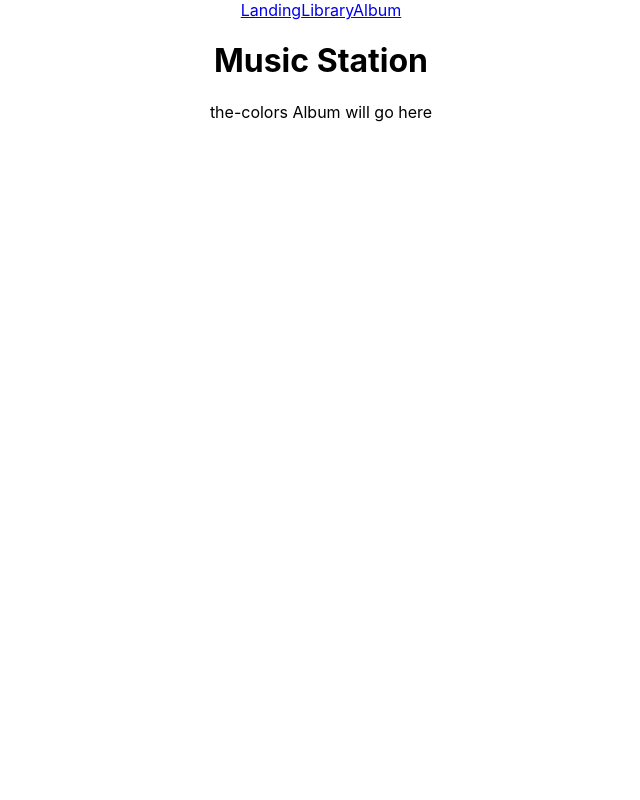
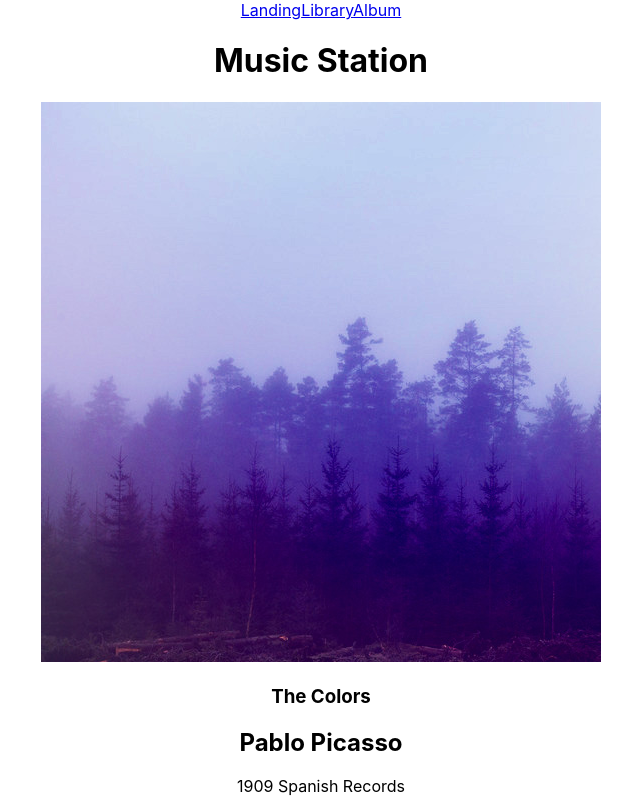
Before and after one commit to Zumichan/music-station, a React (Create React App) app: page /album/the-colors in a window 1280 px wide. Shown: the whole page, without its empty margins (319-959 px from the left). Built offline with nearby package versions, Linux system fonts and the light colour scheme.

Commit message:
Implemented album view

```diff
--- a/src/components/Album.js
+++ b/src/components/Album.js
@@ -1,10 +1,37 @@
 import React, { Component } from 'react';
+import albumData from './../data/albums';
 
 class Album extends Component {
+  constructor(props) {
+    super(props);
+    const album = albumData.find(album => {
+      return album.slug === this.props.match.params.slug
+    });
+
+    this.state = {
+      album: album //store const album as a property of state object
+    }
+  }
   render() {
     return (
       <section className="album">
-        {this.props.match.params.slug} Album will go here
+        <section id="album-info">
+          <img id="album-cover-art" src={this.state.album.albumCover} alt={this.state.album.title}/>
+          <div className="album-details">
+            <h1 id="album-title">{this.state.album.title}</h1>
+            <h2 className="artist">{this.state.album.artist}</h2>
+            <div id="release-info">{this.state.album.releaseInfo}</div>
+          </div>
+        </section>
+        <table id="song-list">
+           <colgroup>
+             <col id="song-number-column" />
+             <col id="song-title-column" />
+             <col id="song-duration-column" />
+           </colgroup>
+           <tbody>
+           </tbody>
+         </table>
       </section>
     );
   }
--- a/src/components/Library.js
+++ b/src/components/Library.js
@@ -6,8 +6,8 @@
   constructor(props) {
     super(props);
     this.state = {
-       albums: albumData
-    };//store albumData as a property of state object
+       albums: albumData //store albumData as a property of state object
+    };
   }
   render() {
     return (
```
